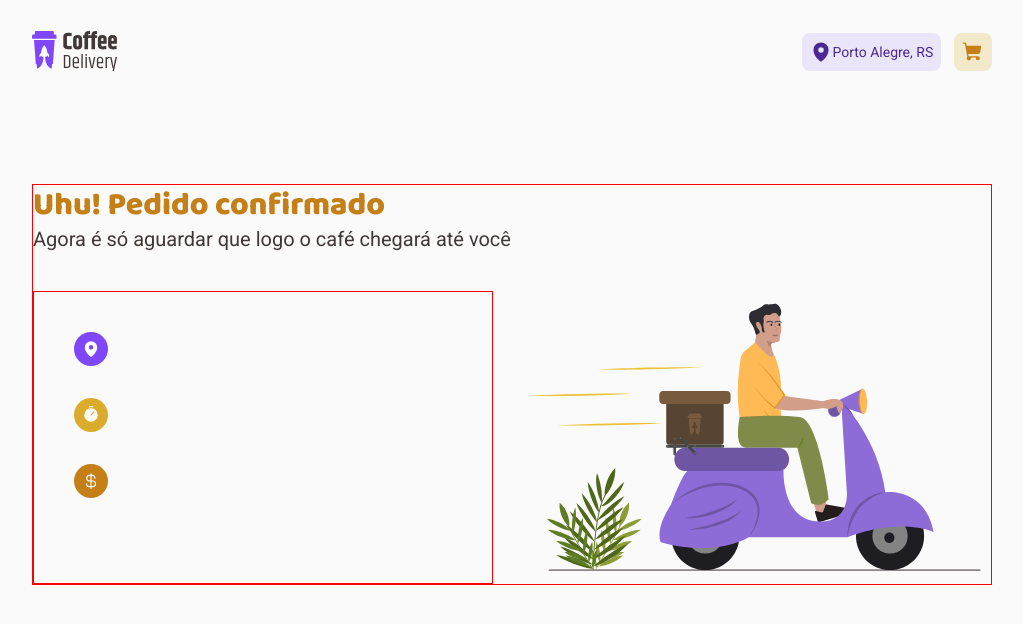
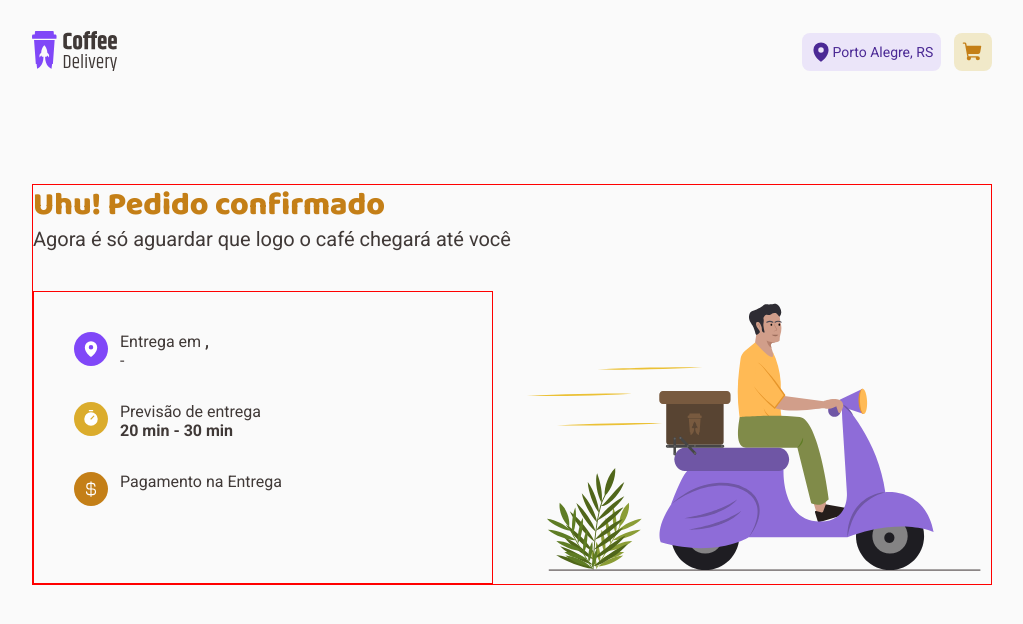
Before and after one commit to tsxfabio/ignite-coffee-delivery, a React (Vite) app: page /detalhes-da-compra in a window 1280 px wide. Shown: the top 624 px of the page, without its empty margins (128-1151 px from the left). Built offline with nearby package versions, Linux system fonts and the light colour scheme.

Commit message:
atualizaçao da pagina detalhes da compra

```diff
--- a/src/components/IconesStyles/iconesStyles.styles.ts
+++ b/src/components/IconesStyles/iconesStyles.styles.ts
@@ -29,6 +29,7 @@ const backgroundIconesVariants = {
 export const IconesStylesContainer = styled.div<IconesStylesProps>`
   display: inline-flex;
   box-sizing: content-box;
+  block-size: fit-content;
   padding: 0.5rem;
   border-radius: 50%;
   color: ${(props) => colorIconesVariants[props.colorVariant || 'white']};
--- a/src/contexts/CoffeeContext.tsx
+++ b/src/contexts/CoffeeContext.tsx
@@ -23,6 +23,16 @@ export interface orderPriceType {
   totalPrice: number
 }
 
+export interface EndereçoInputsType {
+  cep: number
+  rua: string
+  numero: number
+  complemento: string
+  bairro: string
+  cidade: string
+  uf: string
+}
+
 export interface orderCoffeeType {
   coffees: CoffeesType[]
   itemOrder: itemOrderType[]
@@ -30,6 +40,8 @@ export interface orderCoffeeType {
   fretePrice: number | 'Grátis'
   totalOrderPrice: number
   quantidadeTotal: number
+  endereco: EndereçoInputsType | undefined
+  setEndereco: (endereco: EndereçoInputsType) => void
   setItemOrder: (item: itemOrderType[]) => void
   handleInputOrderSubmit: (
     imagem: string,
@@ -170,6 +182,7 @@ export function CoffeeContextProvider({
     },
   ])
   const [itemOrder, setItemOrder] = useState<itemOrderType[]>([])
+  const [endereco, setEndereco] = useState<EndereçoInputsType>()
   const [totalPrice, setTotalPrice] = useState(0)
   const [fretePrice, setFretePrice] = useState<number | 'Grátis'>(0)
   const [totalOrderPrice, setTotalOrderPrice] = useState(0)
@@ -189,6 +202,7 @@ export function CoffeeContextProvider({
       setTotalPrice((state) => state + item.price * item.quantidade)
       setQuantidadeTotal((state) => state + item.quantidade)
     })
+
     return function cleanup() {
       setTotalPrice(0)
       setQuantidadeTotal(0)
@@ -226,6 +240,8 @@ export function CoffeeContextProvider({
   return (
     <OrderCoffeeContext.Provider
       value={{
+        endereco,
+        setEndereco,
         quantidadeTotal,
         setItemOrder,
         totalOrderPrice,
--- a/src/pages/Carrinho/carrinho.index.tsx
+++ b/src/pages/Carrinho/carrinho.index.tsx
@@ -7,7 +7,7 @@ import {
 } from 'phosphor-react'
 import { useContext, useState } from 'react'
 import { SubmitHandler, useForm } from 'react-hook-form'
-import { useNavigation } from 'react-router-dom'
+import { useNavigate } from 'react-router-dom'
 import { CoffeeCardHorizontal } from '../../components/CoffeeCardHorizontal/CoffeeCardHorizontal.index'
 import { Titles } from '../../components/Titles/Titles.index'
 import { OrderCoffeeContext } from '../../contexts/CoffeeContext'
@@ -30,27 +30,20 @@ interface Inputs {
   pagamento: Pagamentos
 }
 
-interface itemOrderType {
-  name: string
-  price: number
-  quantidade: number
-}
+export function Carrinho() {
+  const { itemOrder, totalPrice, fretePrice, totalOrderPrice, setEndereco } =
+    useContext(OrderCoffeeContext)
 
-interface FullOrder {
-  itemOrder: itemOrderType[]
-  endereco: Inputs
-}
-
-export function Carrinho() {
   const { register, setValue, getValues, resetField, handleSubmit, formState } =
     useForm<Inputs>()
-  const { itemOrder, totalPrice, fretePrice, totalOrderPrice } =
-    useContext(OrderCoffeeContext)
+
   const [isActive, setActive] = useState<Pagamentos>({
     credito: false,
     debito: false,
     dinheiro: false,
   })
+
+  const navigate = useNavigate()
 
   function toggleClass(opcao: string) {
     //clearStatusPagamento()
@@ -78,7 +71,10 @@ export function Carrinho() {
     }
   }
 
-  const onSubmit: SubmitHandler<Inputs> = (data) => console.log(data)
+  const onSubmit: SubmitHandler<Inputs> = (data) => {
+    setEndereco(data)
+    navigate('/detalhes-da-compra')
+  }
 
   return (
     <form onSubmit={handleSubmit(onSubmit)}>
@@ -273,19 +269,7 @@ export function Carrinho() {
                   })}
                 </span>
               </div>
-              <button
-                type="button"
-                onClick={() => {
-                  handleSubmit((data) => {
-                    console.log(data)
-                  })()
-                  formState.isValid
-                    ? console.log('valido')
-                    : console.log('invalido')
-                }}
-              >
-                Confirmar Pedido
-              </button>
+              <button type="submit">Confirmar Pedido</button>
             </div>
           </div>
         </div>
--- a/src/pages/DetalhesDaCompra/DetalhesDaCompra.index.tsx
+++ b/src/pages/DetalhesDaCompra/DetalhesDaCompra.index.tsx
@@ -6,8 +6,12 @@ import {
   DetalhesPedidoContainer,
   ImagemPedidoContainer,
 } from './DetalhesDaCompra.styles'
+import { useContext } from 'react'
+import { OrderCoffeeContext } from '../../contexts/CoffeeContext'
 
 export function DetalhesDaCompra() {
+  const { endereco } = useContext(OrderCoffeeContext)
+
   return (
     <DetalhesDaCompraContainer>
       <h3>Uhu! Pedido confirmado</h3>
@@ -15,19 +19,63 @@ export function DetalhesDaCompra() {
       <div className="rowContainer">
         <DetalhesPedidoContainer>
           <div className="cardDetalhes">
-            <IconesStyles content={<MapPin size={18} weight="fill" />} />
+            <div className="cardDetalhesIcon">
+              <IconesStyles
+                content={
+                  <MapPin
+                    size={18}
+                    weight="fill"
+                  />
+                }
+              />
+            </div>
+            <div className="cardDetalhesText">
+              <span>
+                Entrega em{' '}
+                <strong>
+                  {endereco?.rua}, {endereco?.numero}
+                </strong>
+              </span>
+              <span>
+                {endereco?.bairro} - {endereco?.uf}
+              </span>
+            </div>
           </div>
           <div className="cardDetalhes">
+            <div className="cardDetalhesIcon">
               <IconesStyles
                 backgroundVariant="yellowPrimary"
-              content={<Timer size={18} weight="fill" />}
+                content={
+                  <Timer
+                    size={18}
+                    weight="fill"
+                  />
+                }
               />
             </div>
+            <div className="cardDetalhesText">
+              <span>Previsão de entrega</span>
+              <span>
+                <strong>20 min - 30 min</strong>
+              </span>
+            </div>
+          </div>
           <div className="cardDetalhes">
+            <div className="cardDetalhesIcon">
               <IconesStyles
                 backgroundVariant="yellowSecondary"
-              content={<CurrencyDollar size={18} weight="fill" />}
+                content={
+                  <CurrencyDollar
+                    size={18}
+                    weight="fill"
                   />
+                }
+              />
+            </div>
+            <div className="cardDetalhesText">
+              <span>Pagamento na Entrega</span>
+              <span></span>
+            </div>
           </div>
         </DetalhesPedidoContainer>
         <ImagemPedidoContainer>
--- a/src/pages/DetalhesDaCompra/DetalhesDaCompra.styles.ts
+++ b/src/pages/DetalhesDaCompra/DetalhesDaCompra.styles.ts
@@ -52,6 +52,20 @@ export const DetalhesPedidoContainer = styled.div`
     flex-direction: row;
 
     margin-bottom: 2rem;
+
+    .cardDetalhesIcon {
+      margin-right: 0.75rem;
+    }
+
+    .cardDetalhesText {
+      display: flex;
+      flex-direction: column;
+
+      span {
+        font-style: 'Roboto', sans-serif;
+        font-size: 1rem;
+      }
+    }
   }
 `
 
```
Lines whose indentation alone changed are shown as unchanged.
